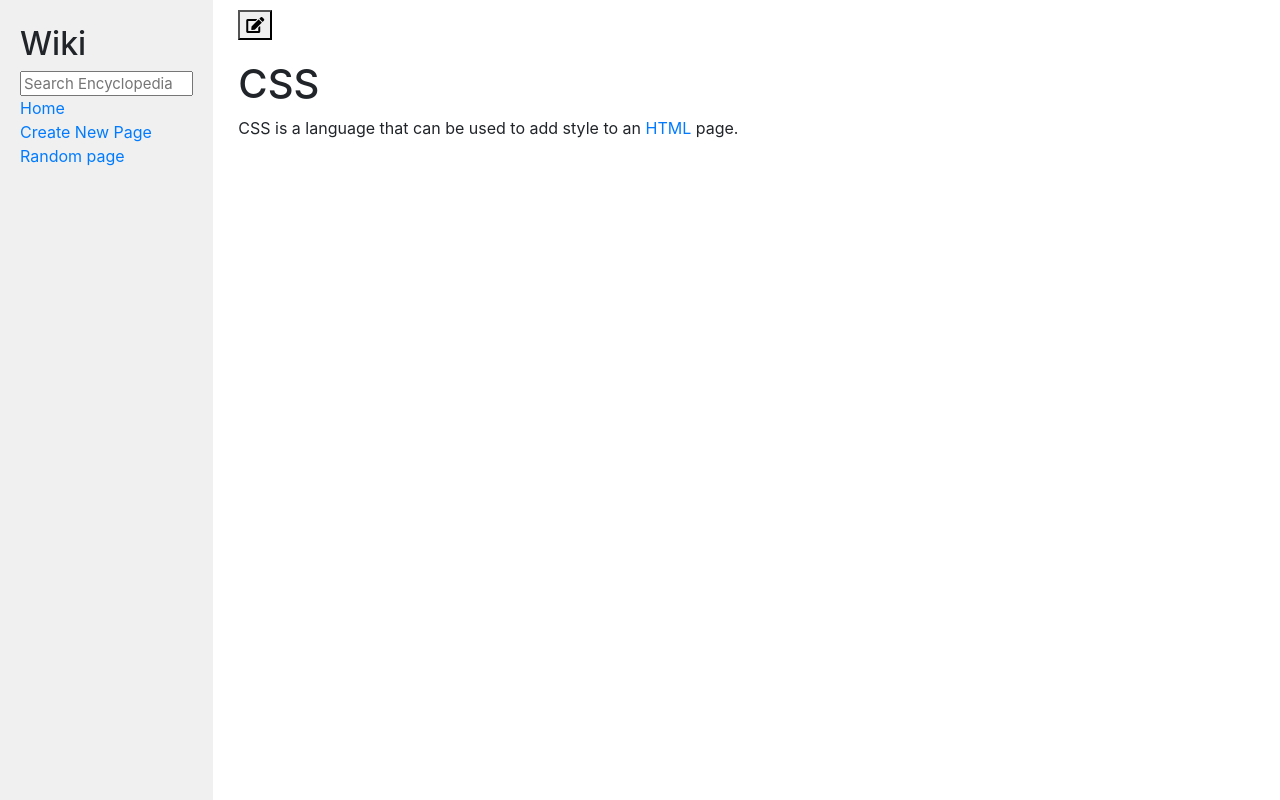
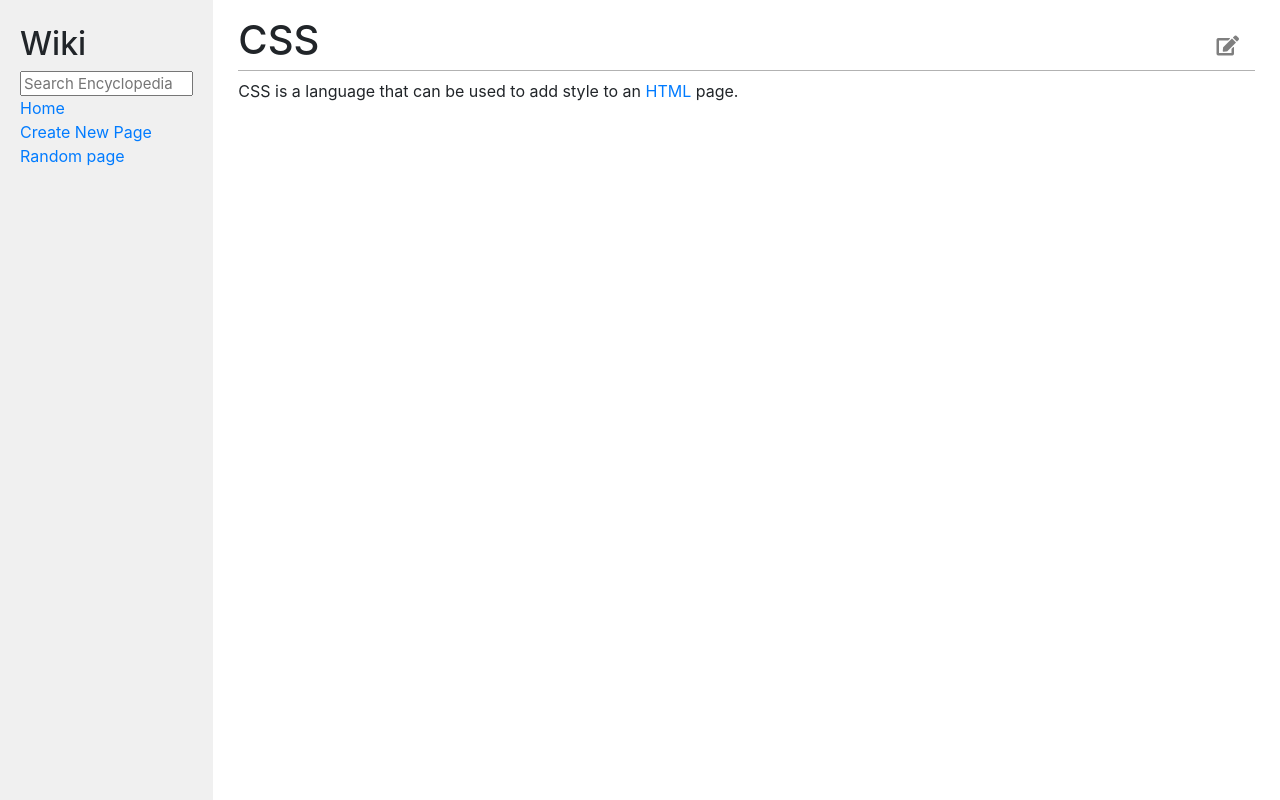
Before and after one commit to Dorfieeee/wiki_sql, a Django app: page /wiki/CSS in a window 1280 px wide. Run offline with Django 3.2, Linux system fonts and the light colour scheme; some libraries are stand-ins or nearby versions.

Commit message:
first commit

```diff
--- a/encyclopedia/static/encyclopedia/styles.css
+++ b/encyclopedia/static/encyclopedia/styles.css
@@ -1,3 +1,7 @@
+:root {
+    --main-color: #f0f0f0;
+}
+
 body {
     margin: 0;
     background-color: white;
@@ -9,16 +13,18 @@ code {
 
 h1 {
     margin-top: 0px;
-    padding-top: 20px;
 }
 
 textarea {
     height: 90vh;
-    width: 80%;
+    width: 100%;
+    resize: none;
+    border: none;
 }
 
 .main {
     padding: 10px;
+    overflow: hidden;
 }
 
 .search {
@@ -28,7 +34,7 @@ textarea {
 }
 
 .sidebar {
-    background-color: #f0f0f0;
+    background-color: var(--main-color);
     height: 100vh;
     padding: 20px;
 }
@@ -36,3 +42,67 @@ textarea {
 .sidebar h2 {
     margin-top: 5px;
 }
+
+.first-heading__btn{
+    float: right;
+    border: none;
+    color: rgba(0, 0, 0, 0.5);
+    background: transparent;
+    font-size: 20px;
+    position: relative;
+    top: 20px;
+    right: 10px;
+}
+
+.first-heading__btn:hover {
+    color: #000;
+}
+
+.first-heading__btn:focus {
+    outline: none;
+}
+
+.editor {
+    overflow: hidden;
+}
+
+#editor__raw > textarea:first-of-type {
+    width: 100%;
+    resize: none;
+    border: none;
+    background-color: #FFF;
+    overflow-y: scroll;
+}
+
+#editor__preview {
+    background-color: var(--main-color);
+    width: 100%;
+    overflow-y: scroll;
+    padding: 0;
+}
+
+#editor__raw {
+    padding: 0;
+}
+
+.main-color {
+    background-color: var(--main-color);
+}
+
+.scrollbar {
+    scrollbar-color: #5a565b #cecece;
+    scrollbar-width: thin;
+}
+
+div#detail h1,
+div#detail h2,
+div#detail h3,
+div#detail h4,
+div#detail h5,
+div#detail h6 {
+    border-bottom: 1px solid rgba(0, 0, 0, 0.3);
+}
+
+div#detail > h1:first-of-type {
+    line-height: 1.5;
+}
```
Also changed, not shown: 1 other file.
